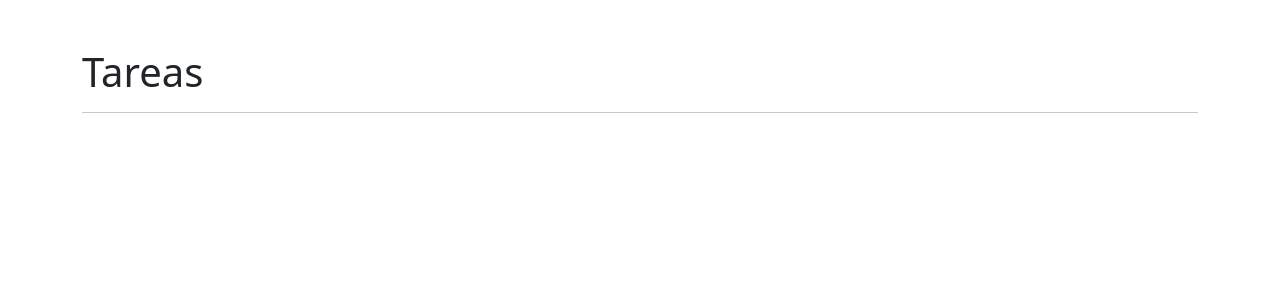
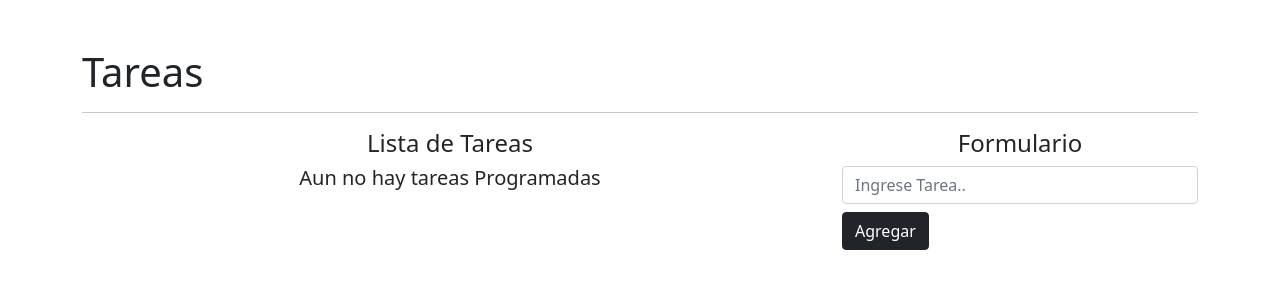
Before and after one commit to mancofre/CRUD, a React (Create React App) app: page / in a window 1280 px wide. Shown: the top 300 px of the page. Built offline with nearby package versions, Linux system fonts and the light colour scheme.

Commit message:
formulario

```diff
--- a/package.json
+++ b/package.json
@@ -6,9 +6,11 @@
     "@testing-library/jest-dom": "^5.11.4",
     "@testing-library/react": "^11.1.0",
     "@testing-library/user-event": "^12.1.10",
+    "lodash": "^4.17.21",
     "react": "^17.0.1",
     "react-dom": "^17.0.1",
     "react-scripts": "4.0.3",
+    "shortid": "^2.2.16",
     "web-vitals": "^1.0.1"
   },
   "scripts": {
--- a/src/App.js
+++ b/src/App.js
@@ -1,10 +1,81 @@
-import React from 'react'
+import { isEmpty, size } from 'lodash';
+import React, { useState } from 'react'
+import shortid from 'shortid';
 
 function App() {
+  const [task, setTask] = useState("");
+  const [tasks, setTasks] = useState([]);
+
+  const addTaks = (e) =>{
+    e.preventDefault();
+    if(isEmpty(task)){
+      console.log('el campo tarea está vacío.');
+      return;
+    }
+
+    const newTak = {
+      id: shortid.generate(),
+      name: task
+    }
+
+    setTasks([ ...tasks, newTak ]);
+    setTask("");
+    console.log(tasks)
+  }
+
+  const deleteTask = (id) =>{
+    const filteredTasks = tasks.filter(t => t.id !== id);
+    setTasks(filteredTasks);
+  }
+
   return (
     <div className='container mt-5'>
       <h1>Tareas</h1>
       <hr/>
+      <div className="row">
+        <div className="col-8">
+            <h4 className="text-center">Lista de Tareas</h4>
+            {
+              (size(tasks) === 0) ? (
+                  <h5 className="text-center">Aun no hay tareas Programadas</h5>
+              ) : (
+                <ul className="list-group">
+                {
+                  // eslint-disable-next-line array-callback-return
+                  tasks.map((x) =>
+                    <li className="list-group-item" key={x.id}>
+                      <span className="lead">{x.name}</span>
+                      <button
+                          className="btn btn-danger btn-sm float-right mx-2"
+                          onClick={() => deleteTask(x.id)}>
+                            Eliminar
+                      </button>
+                      <button className="btn btn-warning btn-sm float-right">Editar</button>
+                    </li>
+                  )
+                }
+              </ul>
+              )
+
+            }
+        </div>
+        <div className="col-4">
+        <h4 className="text-center">Formulario</h4>
+          <form onSubmit={addTaks}>
+            <input type="text"
+              className="form-control mb-2"
+              placeholder="Ingrese Tarea.."
+              onChange={text => setTask(text.target.value)}
+              value={task}
+            />
+            <button
+                className="btn btn-dark btn-block"
+                type="submit"
+                >Agregar</button>
+          </form>
+        </div>
+
+      </div>
     </div>
   );
 }
```
Also changed, not shown: 1 other file (tests, documents, lock files or other folders).
